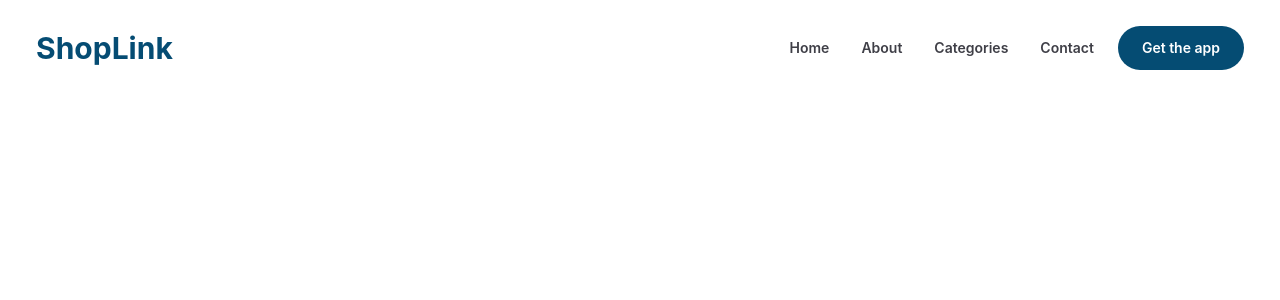
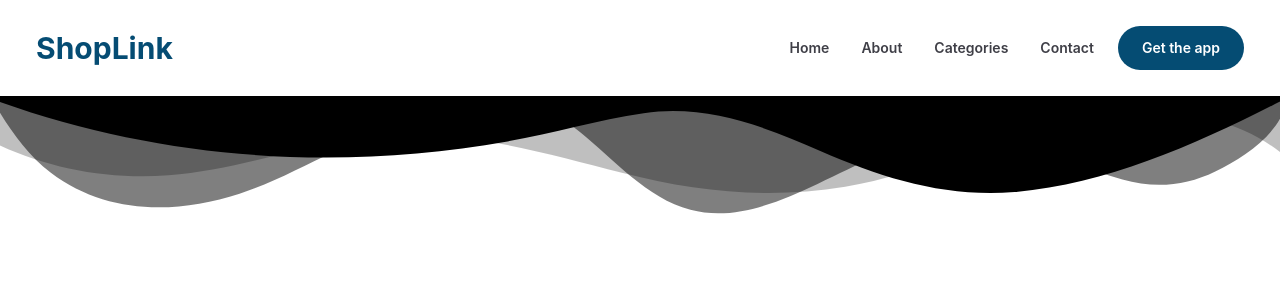
Before and after one commit to devJohnA/ShopLink, a React (Vite) app: page / in a window 1280 px wide. Shown: the top 300 px of the page. Built offline with nearby package versions, Linux system fonts and the light colour scheme.

Commit message:
Add custom shape divider SVG to App component
asd

```diff
--- a/src/App.jsx
+++ b/src/App.jsx
@@ -5,6 +5,13 @@
   return (
     <>
       <NavBar />
+      <div class="custom-shape-divider-top-1765332317">
+    <svg data-name="Layer 1" xmlns="http://www.w3.org/2000/svg" viewBox="0 0 1200 120" preserveAspectRatio="none">
+        <path d="M0,0V46.29c47.79,22.2,103.59,32.17,158,28,70.36-5.37,136.33-33.31,206.8-37.5C438.64,32.43,512.34,53.67,583,72.05c69.27,18,138.3,24.88,209.4,13.08,36.15-6,69.85-17.84,104.45-29.34C989.49,25,1113-14.29,1200,52.47V0Z" opacity=".25" class="shape-fill"></path>
+        <path d="M0,0V15.81C13,36.92,27.64,56.86,47.69,72.05,99.41,111.27,165,111,224.58,91.58c31.15-10.15,60.09-26.07,89.67-39.8,40.92-19,84.73-46,130.83-49.67,36.26-2.85,70.9,9.42,98.6,31.56,31.77,25.39,62.32,62,103.63,73,40.44,10.79,81.35-6.69,119.13-24.28s75.16-39,116.92-43.05c59.73-5.85,113.28,22.88,168.9,38.84,30.2,8.66,59,6.17,87.09-7.5,22.43-10.89,48-26.93,60.65-49.24V0Z" opacity=".5" class="shape-fill"></path>
+        <path d="M0,0V5.63C149.93,59,314.09,71.32,475.83,42.57c43-7.64,84.23-20.12,127.61-26.46,59-8.63,112.48,12.24,165.56,35.4C827.93,77.22,886,95.24,951.2,90c86.53-7,172.46-45.71,248.8-84.81V0Z" class="shape-fill"></path>
+    </svg>
+</div>
     </>
   );
 }
```
